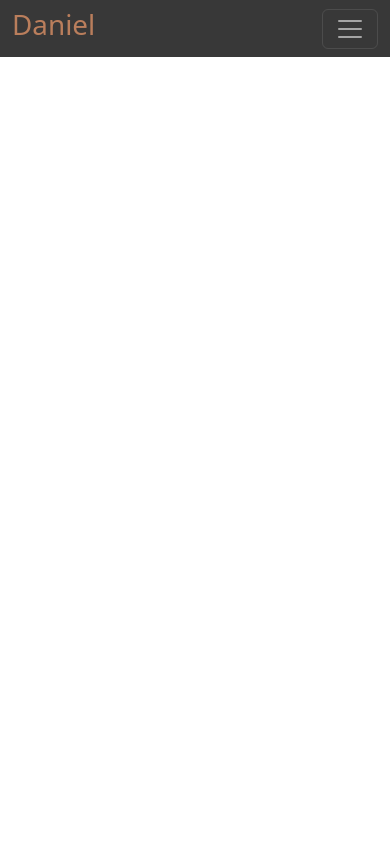
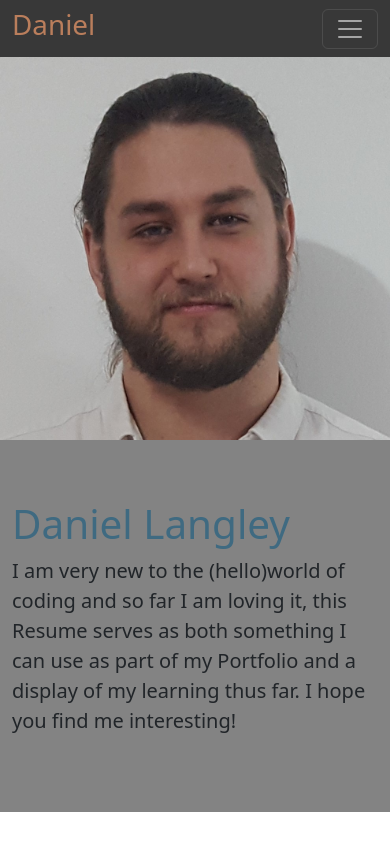
Before and after one commit to T3TR/finalResume, a plain HTML site: page index.html in a window 390 px wide. Shown: the top 850 px of the page. Drawn offline with nearby package versions, Linux system fonts and the light colour scheme.

Commit message:
creates top of page
Adds images with the picture element incorporating responsive design.
Using bootstraps jumbotron creates the intro section.

```diff
--- a/css/stylesheet.css
+++ b/css/stylesheet.css
@@ -2,3 +2,18 @@
     background-color: rgb(56, 56, 56);
     color: rgb(186, 126, 92);
 }
+.pics{
+    max-width: 100%;
+    margin-top: 50px;
+    margin-bottom: none;
+    background-color: black;
+}
+.intro{
+    padding-top: 60px;
+    margin: none;
+    background-color: rgb(131, 131, 131);
+    padding-bottom: 60px;
+}
+.name{
+    color: rgb(63, 106, 129);
+}
--- a/index.html
+++ b/index.html
@@ -12,10 +12,10 @@
   </head>
   <body style="height: 1500px;" >
 
-
+    <!-- Navigation Bar -->
     <nav class="navbarStyle navbar fixed-top navbar-expand-sm navbar-dark">
         <div class="container">
-            <p class="h1 inline-block">Daniel</p>
+            <p class="h1">Daniel</p>
                 <div>
                     <button
                       type="button"
@@ -30,6 +30,9 @@
                 </div>
             <div class="collapse navbar-collapse" id="navbarNav">
                 <ul class="navbar-nav">
+                    <li class="nav-item">
+                        <a href="#introduction" class="nav-link">Introduction</a>
+                    </li>
                     <li class="nav-item">
                         <a href="" class="nav-link">Education</a>
                     </li>
@@ -47,6 +50,25 @@
         </div>
     </nav>
 
+    <!-- Heading Images -->
+    <picture>
+        <source media="(max-width: 576px)" srcset="images/Profile-Small.jpg">
+        <source media="(max-width: 992px)" srcset="images/Profile-Medium.jpg">
+        <img  media="(max-width:)" class="pics" src="./images/Profile-Large.jpg" alt="Daniel Langley">
+    </picture>
+
+    <!-- Introduction -->
+    <section id="introduction" class="intro">
+        <div class="jumbotron jumbotron-fluid">
+            <div class="container">
+              <h1 class="name display-2">Daniel Langley</h1>
+              <p class="lead">I am very new to the (hello)world of coding and so far I am loving it, this Resume serves as both something I can use as part of my Portfolio and a display
+                of my learning thus far. I hope you find me interesting!</p>
+            </div>
+          </div>
+    </section>
+
+
     <!-- Bootstrap JS -->
     <script src="https://cdn.jsdelivr.net/npm/bootstrap@5.2.0/dist/js/bootstrap.bundle.min.js" integrity="sha384-A3rJD856KowSb7dwlZdYEkO39Gagi7vIsF0jrRAoQmDKKtQBHUuLZ9AsSv4jD4Xa" crossorigin="anonymous"></script>
   </body>
```
Also changed, not shown: images/Profile-Medium.jpg (renamed from images/Profile_Medium.jpg), images/Profile-Small.jpg (renamed from images/Profile_Small.jpg), 2 other files.
